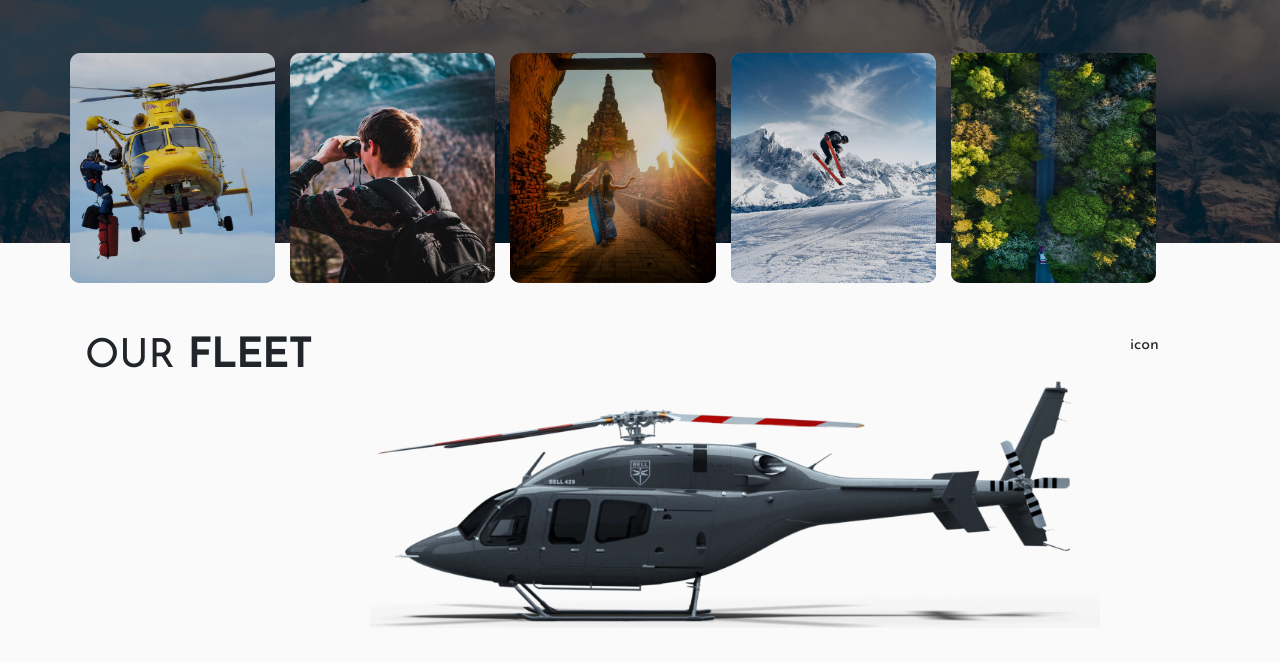
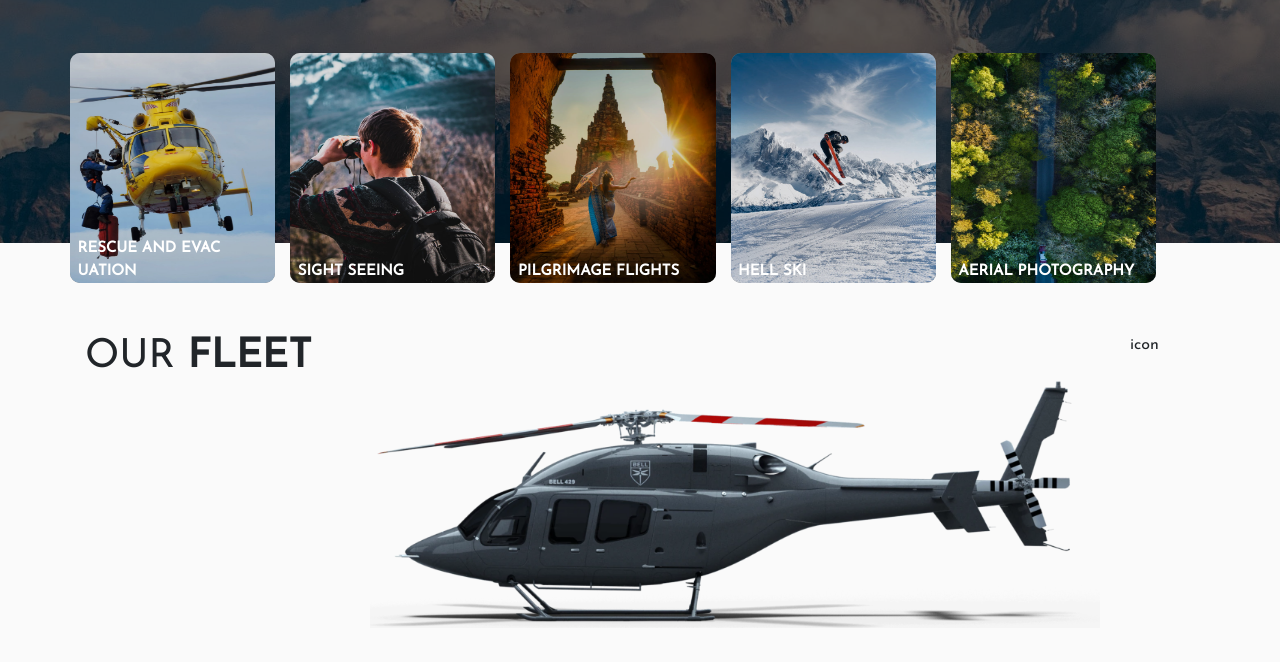
Before and after one commit to kusumghimire/Helicopter-Website, a PHP site: page / in a window 1280 px wide. Shown: the part 1936-2598 px from the top of the page. Run offline with PHP 8.4, Linux system fonts and the light colour scheme.

Commit message:
service-image is made relative and service content is made absolute

```diff
--- a/css/_service.scss
+++ b/css/_service.scss
@@ -29,6 +29,7 @@
         margin: auto 15px 0 0;
         border-radius: 10px;
         overflow: hidden;
+        position: relative;
         img{
           height: 100%;
           width: 100%;
@@ -38,6 +39,16 @@
                 transform: scale(1.2);
               }
         }
+        .service-content{
+  position: absolute;
+  bottom: 0;
+  left: 0.5em;
+  color: white;
+  text-transform: uppercase;
+  font-size: 15px;
+  font-weight: 600;
+
+        }
       }
     }
   }
--- a/css/style.css
+++ b/css/style.css
@@ -261,6 +261,7 @@ body {
   margin: auto 15px 0 0;
   border-radius: 10px;
   overflow: hidden;
+  position: relative;
 }
 
 .service-section .service-gallery .row .service-img img {
@@ -273,6 +274,16 @@ body {
 .service-section .service-gallery .row .service-img img:hover {
   -webkit-transform: scale(0.08);
   transform: scale(1.2);
+}
+
+.service-section .service-gallery .row .service-img .service-content {
+  position: absolute;
+  bottom: 0;
+  left: 0.5em;
+  color: white;
+  text-transform: uppercase;
+  font-size: 15px;
+  font-weight: 600;
 }
 
 .fleet-section {
```
Also changed, not shown: _includes/service.php (line endings or trailing spaces), 1 other file.
